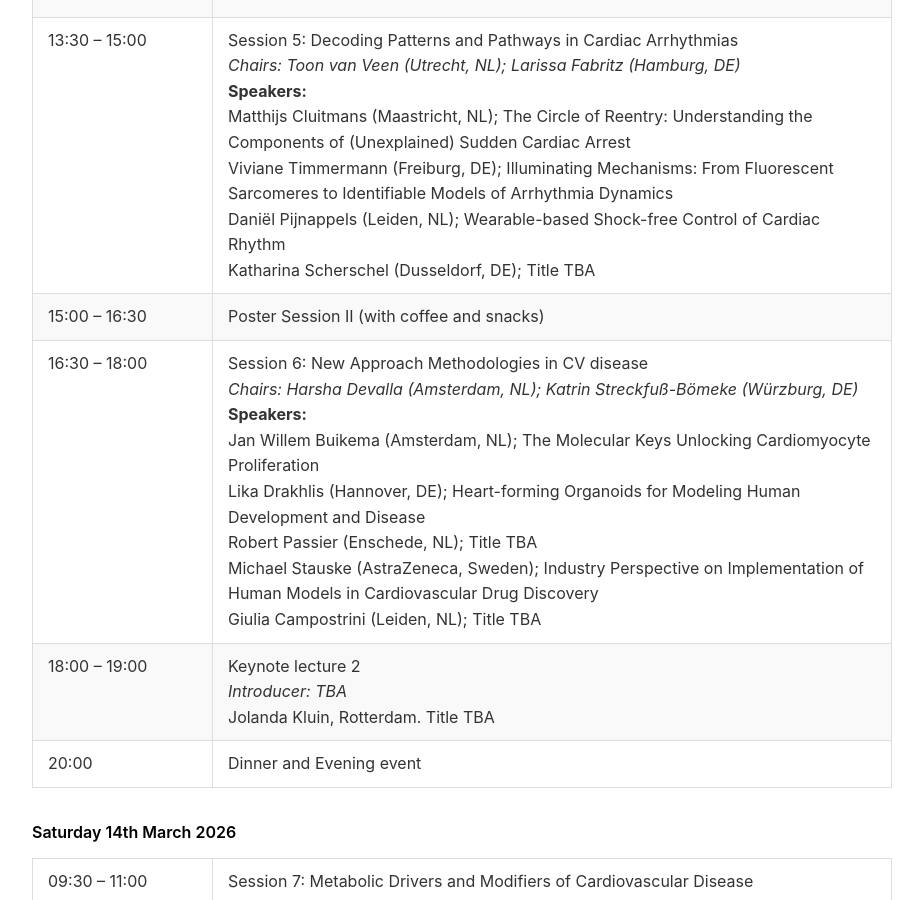
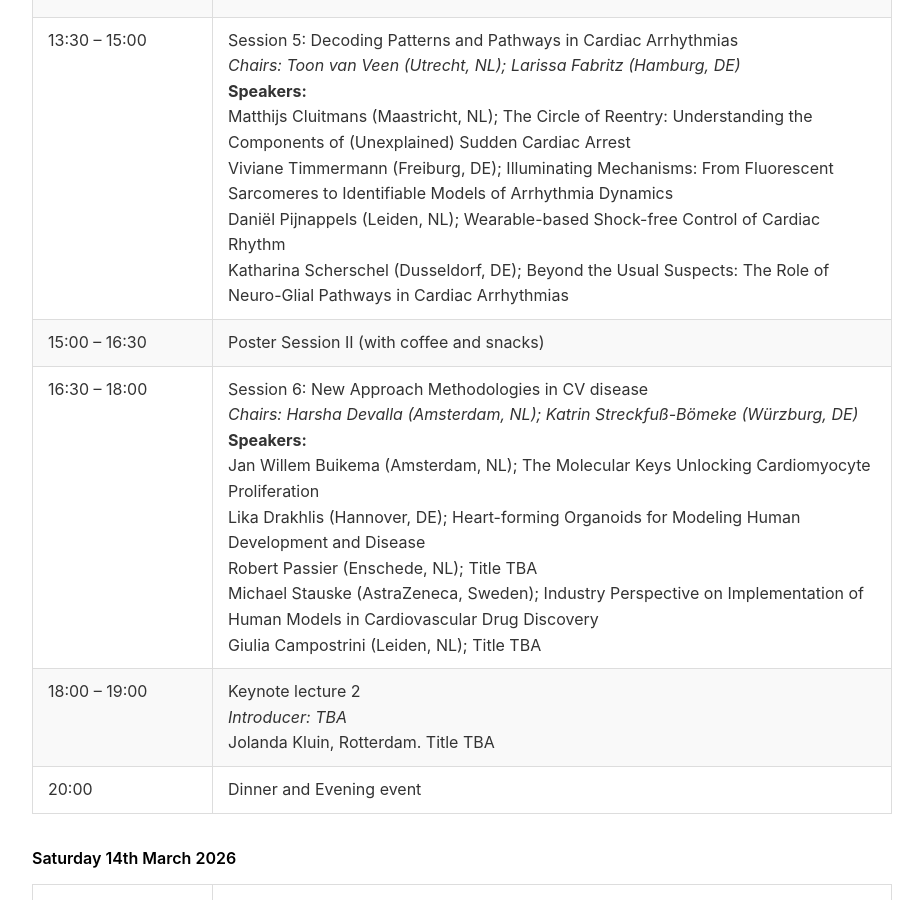
Before and after one commit to Illusioner/dutch-german-cardiology-2026, a Jekyll site: the page index.html, which Jekyll copies as it is, in a window 1280 px wide and 900 px high, scrolled down 3162 px. Shown: the whole window, without its empty margins (178-1101 px from the left). Built offline with Jekyll 4.4.1, drawn with Linux system fonts in a browser that asks for light colours; a script that is not in the unit is left out.

Commit message:
Udated Titles - 3

```diff
--- a/index.html
+++ b/index.html
@@ -110,7 +110,7 @@
                     </tr>
                     <tr>
                         <td>13:30 – 15:00</td>
-                        <td>Session 5: Decoding Patterns and Pathways in Cardiac Arrhythmias<br><em>Chairs: Toon van Veen (Utrecht, NL); Larissa Fabritz (Hamburg, DE)</em><br><strong>Speakers:</strong><br>Matthijs Cluitmans (Maastricht, NL); The Circle of Reentry: Understanding the Components of (Unexplained) Sudden Cardiac Arrest<br>Viviane Timmermann (Freiburg, DE); Illuminating Mechanisms: From Fluorescent Sarcomeres to Identifiable Models of Arrhythmia Dynamics<br>Daniël Pijnappels (Leiden, NL); Wearable-based Shock-free Control of Cardiac Rhythm<br>Katharina Scherschel (Dusseldorf, DE); Title TBA</td>
+                        <td>Session 5: Decoding Patterns and Pathways in Cardiac Arrhythmias<br><em>Chairs: Toon van Veen (Utrecht, NL); Larissa Fabritz (Hamburg, DE)</em><br><strong>Speakers:</strong><br>Matthijs Cluitmans (Maastricht, NL); The Circle of Reentry: Understanding the Components of (Unexplained) Sudden Cardiac Arrest<br>Viviane Timmermann (Freiburg, DE); Illuminating Mechanisms: From Fluorescent Sarcomeres to Identifiable Models of Arrhythmia Dynamics<br>Daniël Pijnappels (Leiden, NL); Wearable-based Shock-free Control of Cardiac Rhythm<br>Katharina Scherschel (Dusseldorf, DE); Beyond the Usual Suspects: The Role of Neuro-Glial Pathways in Cardiac Arrhythmias</td>
                     </tr>
                     <tr>
                         <td>15:00 – 16:30</td>
```
